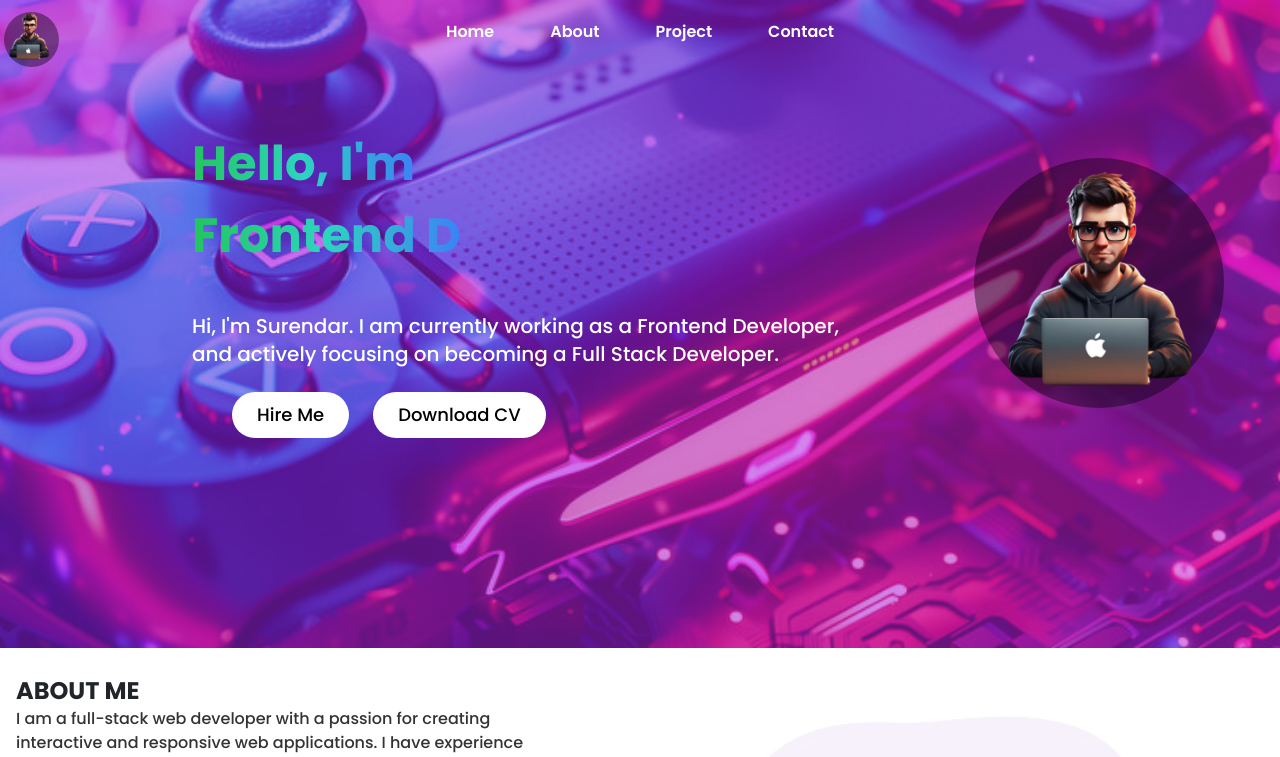
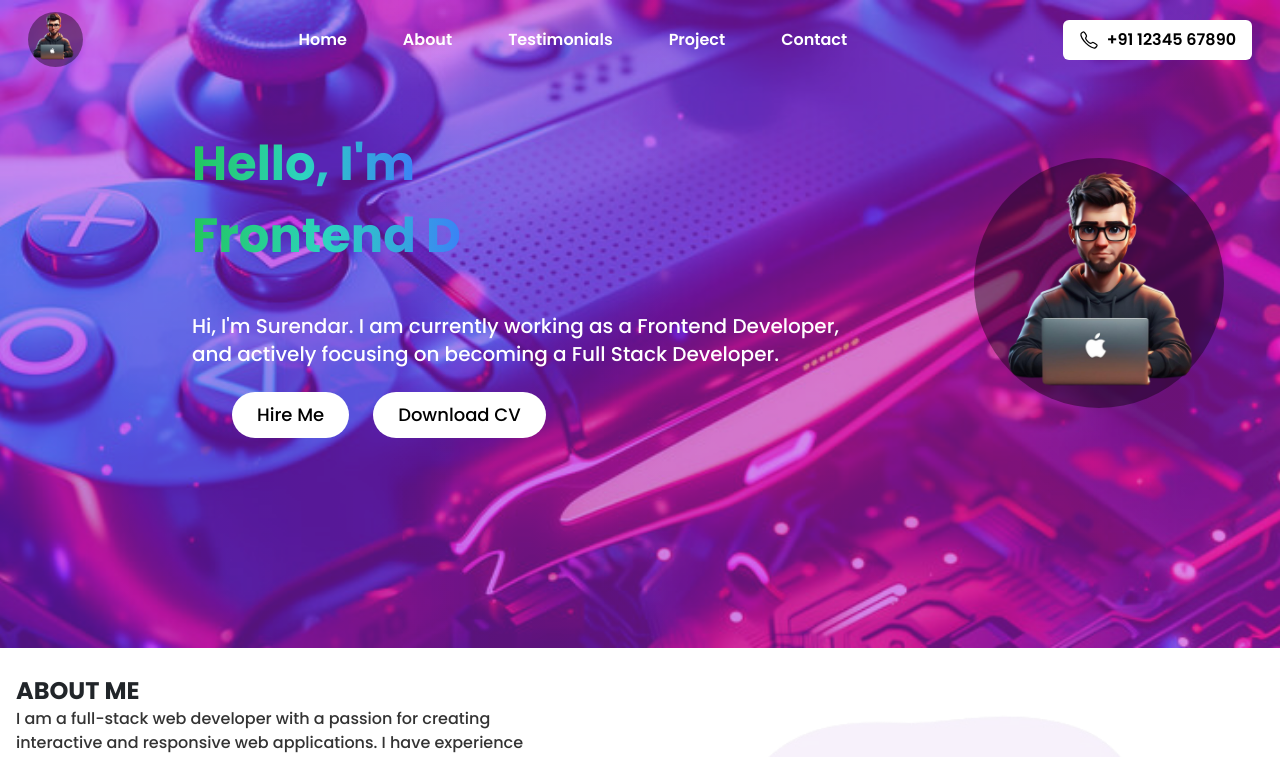
Before and after one commit to SaiSurendar43/My-Portfilo-Next-js, a Next.js app: page / in a window 1280 px wide. Shown: the top 757 px of the page. Built offline with nearby package versions, Linux system fonts and the light colour scheme.

Commit message:
update the responsive changes

```diff
--- a/package.json
+++ b/package.json
@@ -14,9 +14,9 @@
     "aos": "^2.3.4",
     "framer-motion": "^12.4.4",
     "lucide-react": "^0.475.0",
-    "next": "15.0.3",
-    "react": "19.0.0-rc-66855b96-20241106",
-    "react-dom": "19.0.0-rc-66855b96-20241106",
+    "next": "^14.2.24",
+    "react": "^18.3.1",
+    "react-dom": "^18.3.1",
     "react-icons": "^5.3.0",
     "react-toastify": "^11.0.3",
     "sass": "^1.81.0"
--- a/src/components/Email/EmailSection.jsx
+++ b/src/components/Email/EmailSection.jsx
@@ -42,7 +42,7 @@ const EmailSection = () => {
     };
 
     return (
-        <section className="bg-custom-gradient -scroll-mt-20 flex flex-col items-center">
+        <section id="contact" className="bg-custom-gradient scroll-mt-5 lg:-scroll-mt-52 flex flex-col items-center">
             <svg xmlns="http://www.w3.org/2000/svg" viewBox="0 0 1440 290">
                 <path
                     fill="#fff"
--- a/src/components/Header.jsx
+++ b/src/components/Header.jsx
@@ -1,5 +1,5 @@
 import { useState, useEffect } from "react";
-import { IoMenuOutline } from "react-icons/io5";
+import { IoMenuOutline, IoCallOutline } from "react-icons/io5"; // Import call icon
 import Link from "next/link";
 import Image from "next/image";
 
@@ -7,10 +7,12 @@ function Header() {
     const [isMenuOpen, setIsMenuOpen] = useState(false);
     const [isScrolled, setIsScrolled] = useState(false);
     const [activeSection, setActiveSection] = useState("");
+    console.log("activeSection", activeSection);
 
     const HEADER_LINKS = [
         { title: "Home", link: "#home" },
         { title: "About", link: "#about" },
+        { title: "Testimonials", link: "#testimonials" },
         { title: "Project", link: "#project" },
         { title: "Contact", link: "#contact" },
     ];
@@ -29,18 +31,20 @@ function Header() {
     // Handle link click
     const handleLinkClick = (sectionId) => {
         setActiveSection(sectionId);
+        setIsMenuOpen(false);
     };
 
     return (
         <div data-aos="fade-down" className="fixed top-0 left-0 w-full z-50">
             <div
                 className={`flex flex-col items-center justify-center w-full p-3 z-50 transition-all duration-300 ${isScrolled
-                    ? "bg-black/40 text-white font-medium backdrop-blur-lg border-b border-white/20 shadow-lg py-5"
-                    : "bg-transparent  font-medium border-transparent"
+                        ? "bg-black/40 text-white font-medium backdrop-blur-lg border-b border-white/20 shadow-lg py-5"
+                        : "bg-transparent font-medium border-transparent"
                     }`}
             >
-                <div className="flex flex-row items-end justify-end lg:justify-center lg:items-center w-full max-w-screen-2xl mx-auto">
-                    <div className="absolute top-3 left-1 rounded-full bg-black/40 w-[50px] h-[50px] lg:w-[55px] lg:h-[55px]">
+                <div className="flex flex-row items-center justify-between w-full max-w-screen-2xl mx-auto px-4">
+                    {/* Logo */}
+                    <div className="rounded-full bg-black/40 w-[50px] h-[50px] lg:w-[55px] lg:h-[55px]">
                         <Image
                             src="/images/canva13.png"
                             alt="Logo"
@@ -48,25 +52,40 @@ function Header() {
                             height={50}
                         />
                     </div>
+
+                    {/* Navigation Links */}
                     <div className="hidden md:flex flex-row items-center justify-center gap-x-6">
                         {HEADER_LINKS.map((link) => (
                             <Link href={link.link} key={link.title}>
                                 <div
                                     onClick={() => handleLinkClick(link.link.substring(1))}
-                                    className="text-center font-semibold relative group px-4 py-2 transition-all duration-300"
+                                    className={`text-center font-semibold relative group px-4 py-2 transition-all duration-300 ${activeSection === link.link.substring(1)
+                                            ? "text-custom-text" // Active link color and font weight
+                                            : "text-custom-text"
+                                        }`}
                                 >
-                                    {/* Change text color and font weight on hover */}
-                                    <p className="text-base text-custom-text">
-                                        {link.title}
-                                    </p>
+                                    <p className="text-base">{link.title}</p>
                                     {/* Animated Underline */}
-                                    <span className="absolute left-1/2 bottom-0 w-0 h-[2px] bg-fuchsia-600 transition-all duration-300 group-hover:w-full group-hover:left-0"></span>
+                                    <span
+                                        className={`absolute left-1/2 bottom-0 h-[2px] bg-fuchsia-600 transition-all duration-300 ${activeSection === link.link.substring(1)
+                                                ? "w-full -left-2" // Active link underline
+                                                : "w-0 group-hover:w-full group-hover:left-0"
+                                            }`}
+                                    ></span>
                                 </div>
                             </Link>
                         ))}
                     </div>
 
+                    {/* Contact Number */}
+                    <div className="hidden md:flex items-center gap-2 hover:bg-custom-text bg-white text-black px-4 py-2 rounded-md font-semibold">
+                        <IoCallOutline size={20} className="text-black hover:text-blue-600" />
+                        <a href="tel:+911234567890" className="hover:underline">
+                            +91 12345 67890
+                        </a>
+                    </div>
 
+                    {/* Mobile Menu Icon */}
                     <div
                         onClick={() => setIsMenuOpen(!isMenuOpen)}
                         className="flex md:hidden p-2 pr-4"
@@ -75,10 +94,12 @@ function Header() {
                     </div>
                 </div>
             </div>
+
+            {/* Mobile Menu */}
             {isMenuOpen && (
                 <div className="w-full h-screen fixed bg-black/90 backdrop-blur-2xl -z-50 animate-closeDown pt-4">
                     <div
-                        className="flex flex-col justify-between h-[100vh] overflow-scroll w-11/12 mx-auto"
+                        className="flex flex-col justify-between h-[100vh] overflow-scroll w-[70%] mx-auto"
                         onClick={() => setIsMenuOpen(false)}
                     >
                         <div>
@@ -86,15 +107,27 @@ function Header() {
                                 <Link href={link.link} key={link.title}>
                                     <div
                                         onClick={() => handleLinkClick(link.link.substring(1))}
-                                        className="text-center font-semibold relative group px-4 py-2"
+                                        className={`text-center font-semibold relative px-4 py-2 transition-colors duration-300 rounded-md ${activeSection === link.link.substring(1)
+                                               ? "bg-white text-black"
+                                                : "text-white"
+                                            }`}
                                     >
                                         <p className="text-xl">{link.title}</p>
-                                        {/* Animated Underline */}
-                                        <span className="absolute left-0 bottom-0 w-0 h-[2px] bg-white transition-all duration-300 group-hover:w-full"></span>
                                     </div>
                                 </Link>
                             ))}
+                              <div className="flex flex-col items-center mt-6">
+                            <div className="flex items-center bg-fuchsia-700/60 px-4 py-2 rounded-lg justify-center gap-2 text-white font-semibold">
+                                <IoCallOutline size={20} />
+                                <a href="tel:+911234567890" className="hover:underline">
+                                    +91 12345 67890
+                                </a>
+                            </div>
                         </div>
+                        </div>
+
+                        {/* Contact Number in Mobile Menu */}
+
                     </div>
                 </div>
             )}
--- a/src/components/Projects/ProjectSection.jsx
+++ b/src/components/Projects/ProjectSection.jsx
@@ -111,7 +111,7 @@ const ProjectsSection = () => {
   };
 
   return (
-     <section id="project" className="bg-white -scroll-mt-20">
+     <section id="project" className="bg-white scroll-mt-20">
 
       {/* <svg xmlns="http://www.w3.org/2000/svg" viewBox="0 0 1440  290">
         <path
--- a/src/components/Testimonal/Testimonal.jsx
+++ b/src/components/Testimonal/Testimonal.jsx
@@ -35,8 +35,8 @@ export default function Testimonials() {
 
     return (
         <section
-            id="testimonal"
-            className="bg-custom-gradient -scroll-mt-20 flex flex-col items-center"
+            id="testimonials"
+            className="bg-custom-gradient scroll-mt-4 lg:-scroll-mt-36 flex flex-col items-center"
         >
             <svg xmlns="http://www.w3.org/2000/svg" viewBox="0 0 1440 290">
                 <path
```
Also changed, not shown: 1 other file (tests, documents, lock files or other folders).
